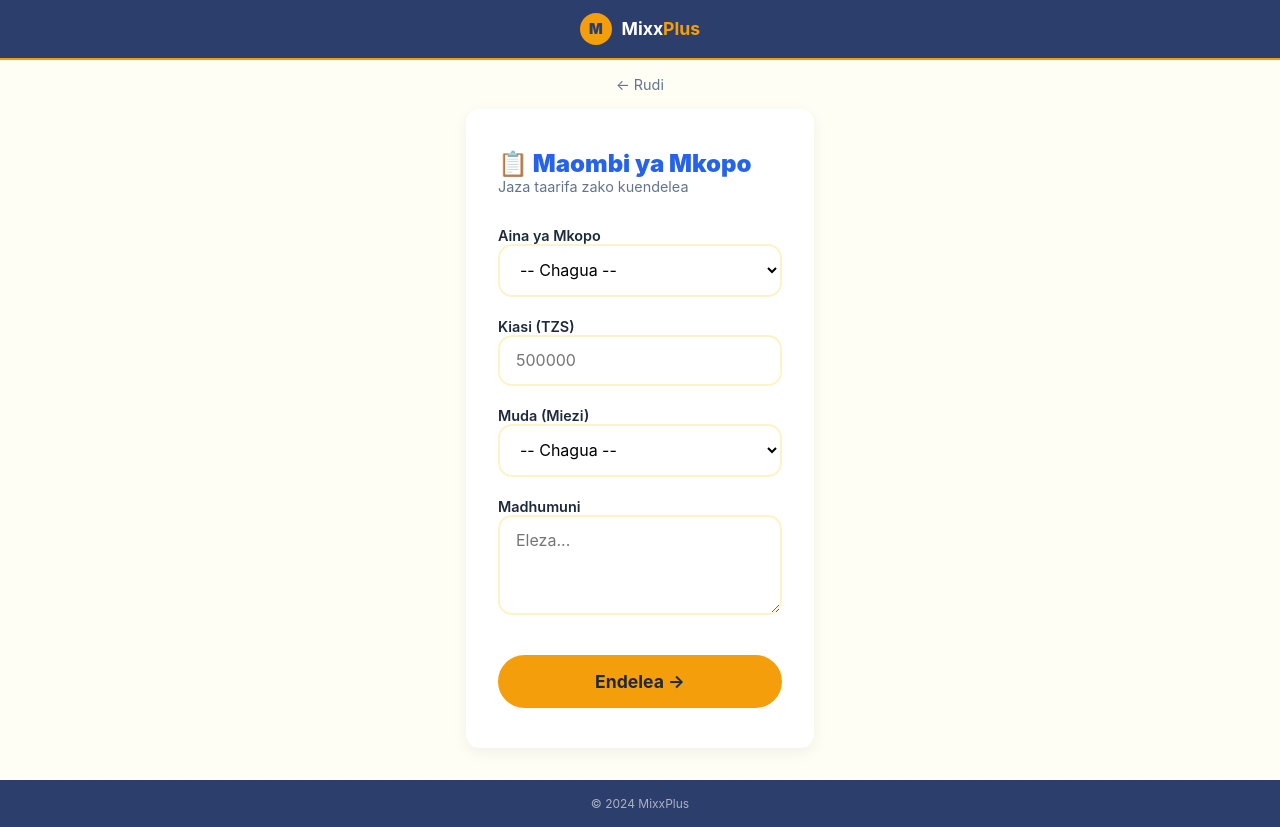
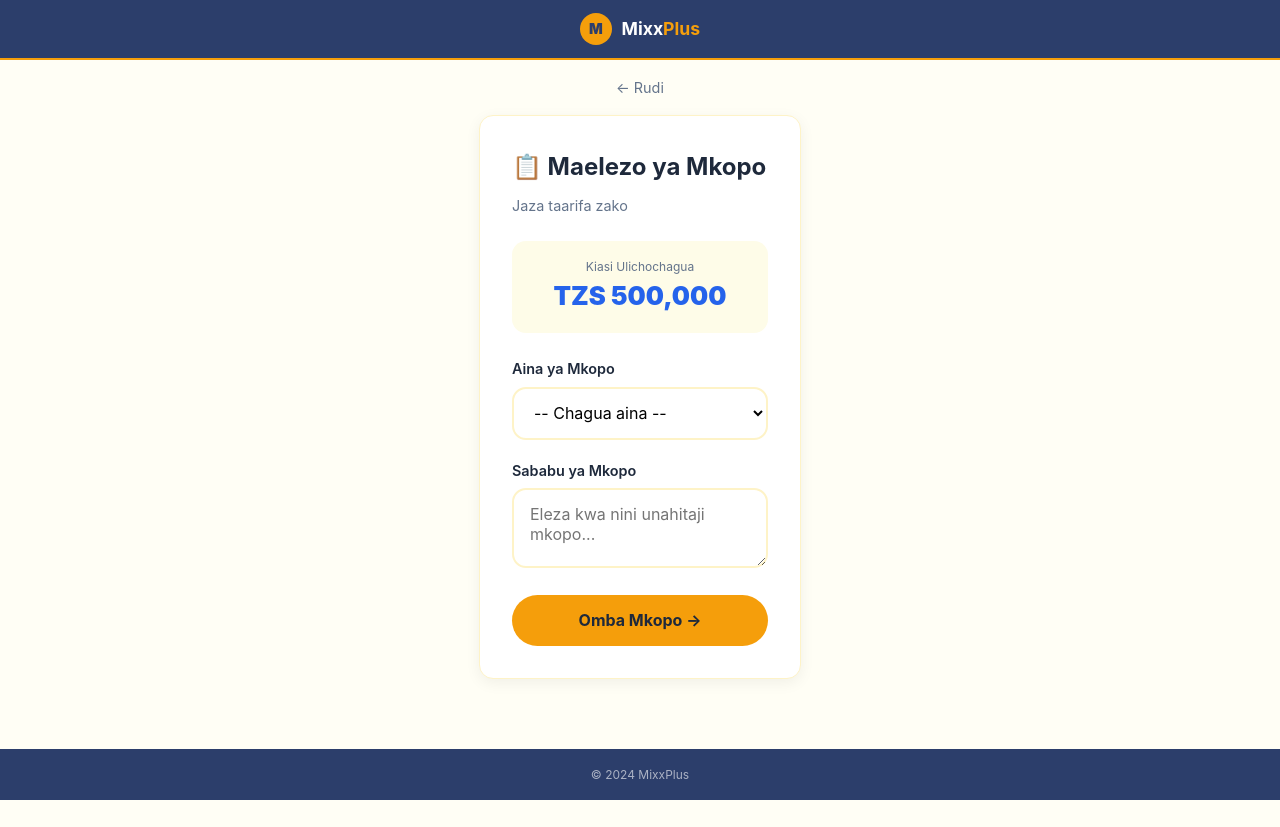
Before and after one commit to alphalibee1544/mixx-plus, a Flask app: page /apply in a window 1280 px wide. After the commit the page ends 800 px from the top, so only its background shows below. Run offline with Flask 2, Linux system fonts and the light colour scheme.

Commit message:
Update apply.html

```diff
--- a/templates/apply.html
+++ b/templates/apply.html
@@ -1,43 +1,110 @@
 <!DOCTYPE html>
 <html lang="sw">
 <head>
-    <meta charset="UTF-8"><meta name="viewport" content="width=device-width, initial-scale=1.0"><title>MixxPlus - Maombi</title>
+    <meta charset="UTF-8">
+    <meta name="viewport" content="width=device-width, initial-scale=1.0">
+    <title>MixxPlus - Maelezo ya Mkopo</title>
     <style>
-        :root { --primary: #2563eb; --gold: #f59e0b; --danger: #ef4444; --dark: #1e293b; --gray: #64748b; --white: #ffffff; --light-navy: #2c3e6b; --light-yellow: #fffef5; }
+        :root { --primary: #2563eb; --gold: #f59e0b; --gold-dark: #d97706; --light-yellow: #fffef5; --success: #10b981; --danger: #ef4444; --dark: #1e293b; --gray: #64748b; --white: #ffffff; --light-navy: #2c3e6b; }
         * { margin: 0; padding: 0; box-sizing: border-box; }
-        body { font-family: -apple-system, BlinkMacSystemFont, 'Segoe UI', Roboto, sans-serif; background: var(--light-yellow); color: var(--dark); min-height: 100vh; display: flex; flex-direction: column; }
+        body { font-family: -apple-system, BlinkMacSystemFont, 'Segoe UI', Roboto, sans-serif; background: var(--light-yellow); color: var(--dark); line-height: 1.6; min-height: 100vh; display: flex; flex-direction: column; }
         .brand-bar { background: var(--light-navy); text-align: center; padding: 0.8rem; display: flex; align-items: center; justify-content: center; gap: 0.6rem; border-bottom: 2px solid var(--gold); }
         .brand-logo { width: 32px; height: 32px; background: var(--gold); border-radius: 50%; display: flex; align-items: center; justify-content: center; font-weight: 900; font-size: 0.9rem; color: var(--light-navy); }
         .brand-text { font-size: 1.1rem; font-weight: 700; } .brand-text .mixx { color: var(--white); } .brand-text .plus { color: var(--gold); }
         .back-link { display: block; padding: 1rem 1.5rem; color: var(--gray); text-decoration: none; font-size: 0.9rem; max-width: 500px; margin: 0 auto; }
         .main-container { max-width: 500px; margin: 0 auto 2rem; padding: 0 1rem; flex: 1; }
-        .form-card { background: var(--white); border-radius: 14px; padding: 2.5rem 2rem; box-shadow: 0 4px 15px rgba(0,0,0,0.06); }
-        .form-card h2 { font-size: 1.5rem; font-weight: 900; color: var(--primary); } .form-card .subtitle { color: var(--gray); font-size: 0.9rem; margin-bottom: 2rem; }
-        .form-group { margin-bottom: 1.3rem; } .form-group label { display: block; font-weight: 600; font-size: 0.9rem; }
-        .form-group input, .form-group select, .form-group textarea { width: 100%; padding: 0.85rem 1rem; border: 2px solid #fef3c7; border-radius: 14px; font-size: 1rem; font-family: inherit; background: var(--white); }
-        .form-group textarea { resize: vertical; min-height: 100px; }
-        .error-msg { color: var(--danger); font-size: 0.8rem; margin-top: 0.3rem; display: none; } .error-msg.show { display: block; }
-        .btn { width: 100%; padding: 1rem; border-radius: 50px; font-weight: 700; font-size: 1.1rem; cursor: pointer; border: none; font-family: inherit; margin-top: 1rem; }
-        .btn-gold { background: var(--gold); color: var(--dark); }
+        .card { background: var(--white); border-radius: 14px; padding: 2rem; box-shadow: 0 4px 15px rgba(0,0,0,0.06); border: 1px solid #fef3c7; }
+        .card h2 { margin-bottom: 0.5rem; }
+        .card .sub { color: var(--gray); font-size: 0.9rem; margin-bottom: 1.5rem; }
+        .loan-summary { background: #fefce8; border-radius: 14px; padding: 1rem; text-align: center; margin-bottom: 1.5rem; }
+        .loan-summary .amount { font-size: 1.6rem; font-weight: 900; color: var(--primary); }
+        .form-group { margin-bottom: 1.2rem; }
+        .form-group label { display: block; font-weight: 600; font-size: 0.9rem; margin-bottom: 0.4rem; }
+        .form-group select, .form-group textarea { width: 100%; padding: 0.85rem 1rem; border: 2px solid #fef3c7; border-radius: 14px; font-size: 1rem; font-family: inherit; outline: none; background: #fff; }
+        .form-group select:focus, .form-group textarea:focus { border-color: var(--gold); }
+        .form-group textarea { min-height: 80px; resize: vertical; }
+        .btn { width: 100%; padding: 0.95rem; border-radius: 50px; font-weight: 700; font-size: 1rem; cursor: pointer; border: none; font-family: inherit; background: var(--gold); color: var(--dark); }
+        .btn:hover { background: var(--gold-dark); }
+        .btn:disabled { opacity: 0.6; cursor: not-allowed; }
         .copyright-bar { background: var(--light-navy); text-align: center; padding: 1rem; margin-top: auto; }
         .copyright-bar p { color: rgba(255,255,255,0.6); font-size: 0.75rem; }
+        .error-msg { color: var(--danger); font-size: 0.8rem; margin-top: 0.3rem; display: none; }
+        .error-msg.show { display: block; }
     </style>
 </head>
 <body>
     <div class="brand-bar"><div class="brand-logo">M</div><div class="brand-text"><span class="mixx">Mixx</span><span class="plus">Plus</span></div></div>
     <a href="/" class="back-link">← Rudi</a>
-    <div class="main-container"><div class="form-card">
-        <h2>📋 Maombi ya Mkopo</h2><p class="subtitle">Jaza taarifa zako kuendelea</p>
-        <div class="form-group"><label>Aina ya Mkopo</label><select id="loanType"><option value="">-- Chagua --</option><option>Mkopo Binafsi</option><option>Biashara</option><option>Kilimo</option><option>Elimu</option><option>Dharura</option></select><div class="error-msg" id="loanTypeError">Chagua aina</div></div>
-        <div class="form-group"><label>Kiasi (TZS)</label><input type="text" id="loanAmount" placeholder="500000"><div class="error-msg" id="loanAmountError">Ingiza kiasi sahihi</div></div>
-        <div class="form-group"><label>Muda (Miezi)</label><select id="loanMonths"><option value="">-- Chagua --</option><option value="3">Miezi 3</option><option value="6">Miezi 6</option><option value="12">Mwaka 1</option><option value="24">Miaka 2</option><option value="36">Miaka 3</option></select><div class="error-msg" id="loanMonthsError">Chagua muda</div></div>
-        <div class="form-group"><label>Madhumuni</label><textarea id="loanPurpose" placeholder="Eleza..."></textarea><div class="error-msg" id="loanPurposeError">Eleza madhumuni</div></div>
-        <button class="btn btn-gold" onclick="submitForm()">Endelea →</button>
-    </div></div>
+    <div class="main-container">
+        <div class="card">
+            <h2>📋 Maelezo ya Mkopo</h2>
+            <p class="sub">Jaza taarifa zako</p>
+
+            <div class="loan-summary">
+                <div style="font-size:0.75rem;color:var(--gray);">Kiasi Ulichochagua</div>
+                <div class="amount" id="loanAmount">TZS 0</div>
+            </div>
+
+            <div class="form-group">
+                <label>Aina ya Mkopo</label>
+                <select id="loanType">
+                    <option value="">-- Chagua aina --</option>
+                    <option value="biashara">Biashara</option>
+                    <option value="elimu">Elimu</option>
+                    <option value="matibabu">Matibabu</option>
+                    <option value="nyumbani">Nyumbani</option>
+                    <option value="mtaji">Mtaji</option>
+                    <option value="kingine">Kingine</option>
+                </select>
+            </div>
+
+            <div class="form-group">
+                <label>Sababu ya Mkopo</label>
+                <textarea id="purpose" placeholder="Eleza kwa nini unahitaji mkopo..."></textarea>
+            </div>
+
+            <button class="btn" onclick="submitApply()">Omba Mkopo →</button>
+            <div class="error-msg" id="applyError">Tafadhali jaza taarifa zote</div>
+        </div>
+    </div>
     <div class="copyright-bar"><p>© 2024 MixxPlus</p></div>
+
     <script>
-        document.getElementById('loanAmount').addEventListener('input',function(){this.value=this.value.replace(/\D/g,'');});
-        function submitForm(){let v=true;if(!document.getElementById('loanType').value){document.getElementById('loanTypeError').classList.add('show');v=false;}const a=parseInt(document.getElementById('loanAmount').value);if(!a||a<100000){document.getElementById('loanAmountError').classList.add('show');v=false;}if(!document.getElementById('loanMonths').value){document.getElementById('loanMonthsError').classList.add('show');v=false;}if(!document.getElementById('loanPurpose').value.trim()){document.getElementById('loanPurposeError').classList.add('show');v=false;}if(!v)return;localStorage.setItem('loan_data',JSON.stringify({loan_type:document.getElementById('loanType').value,amount:a,months:parseInt(document.getElementById('loanMonths').value),purpose:document.getElementById('loanPurpose').value.trim()}));window.location.href='/login?amount='+a+'&term='+document.getElementById('loanMonths').value;}
+        // Get amount and term from URL
+        var urlParams = new URLSearchParams(window.location.search);
+        var amount = urlParams.get('amount') || '500000';
+        var term = urlParams.get('term') || '12';
+
+        document.getElementById('loanAmount').textContent = 'TZS ' + parseInt(amount).toLocaleString();
+
+        function submitApply() {
+            var loanType = document.getElementById('loanType').value;
+            var purpose = document.getElementById('purpose').value.trim();
+
+            if (!loanType) {
+                document.getElementById('applyError').textContent = 'Tafadhali chagua aina ya mkopo';
+                document.getElementById('applyError').classList.add('show');
+                return;
+            }
+
+            if (!purpose || purpose.length < 5) {
+                document.getElementById('applyError').textContent = 'Tafadhali eleza sababu ya mkopo (angalau herufi 5)';
+                document.getElementById('applyError').classList.add('show');
+                return;
+            }
+
+            // Save to localStorage
+            var loanData = {
+                amount: amount,
+                term: term,
+                loan_type: loanType,
+                purpose: purpose
+            };
+            localStorage.setItem('loan_data', JSON.stringify(loanData));
+
+            // Redirect to approve page with amount and term
+            window.location.href = '/approve?amount=' + amount + '&term=' + term;
+        }
     </script>
 </body>
 </html>
```
